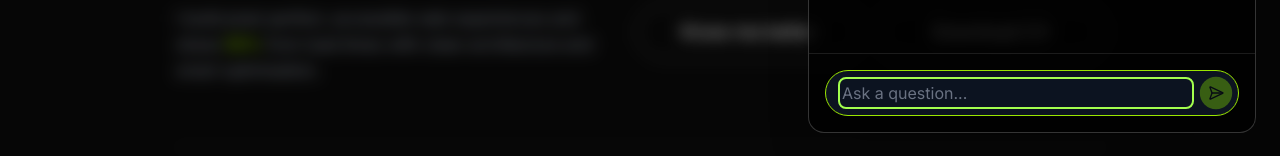
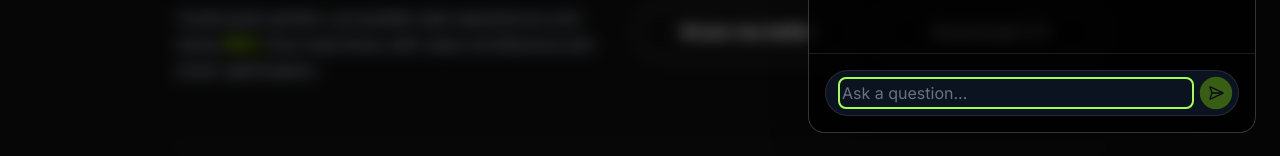
Before and after one commit to Amandubey211/Amandubey.dev, a Next.js app: page / in a window 1280 px wide. Both pictures are taken after a click on the button 1232 px from the left and 752 px from the top of the page. Shown: the part 571-727 px from the top of the page. Built offline with nearby package versions, Linux system fonts and the light colour scheme; no server answers.

Commit message:
feat(chat): Implement advanced AI chat assistant with premium UX
Develops a full-featured, production-grade chat assistant component. Includes a knowledge-base driven AI, performant morphing animations, draggable window, focus trapping, scroll locking, and smart quick-reply functionality.

```diff
--- a/src/components/SocialRow.tsx
+++ b/src/components/SocialRow.tsx
@@ -9,10 +9,10 @@ import ShinyText from "./ShinyText"; // Adjust the import path as needed
 // Extend the socials array with the new links
 const socials = [
   { label: "LINKEDIN", href: "https://www.linkedin.com/in/profile-amandubey/" },
-  { label: "GITHUB", href: "https://github.com/Amanstudentdiwan" },
+  { label: "GITHUB", href: "https://github.com/Amandubey211" },
   { label: "LEETCODE", href: "https://leetcode.com/u/amandubey8833/" },
   { label: "TOPMATE", href: "https://topmate.io/aman_dubey_sde_2/" },
-  { label: "X", href: "https://x.com/AmanDub97115331" }, // Assuming X is Twitter
+  { label: "X", href: "https://x.com/AmanDub97115331" },
   { label: "GMAIL", href: "mailto:amandubey8833@gmail.com" },
 ] as const;
 
--- a/src/components/ui/ChatBox.tsx
+++ b/src/components/ui/ChatBox.tsx
@@ -331,7 +331,7 @@ export function ChatBox({ isOpen, onClose }: ChatBoxProps) {
             </div>
 
             <div className="p-4 border-t border-white/10 flex-shrink-0">
-              <div className="flex items-center gap-2 rounded-full bg-gray-900/80 p-1 pl-4 border border-white/10 focus-within:border-lime-400 transition-colors">
+              <div className="flex items-center gap-2 rounded-full bg-gray-900/80 p-1 pl-4 border border-white/10 transition-colors">
                 <input
                   ref={inputRef}
                   type="text"
```
